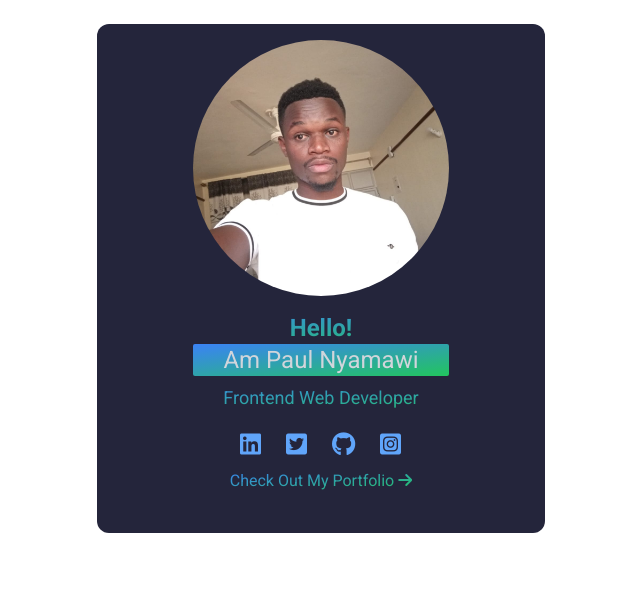
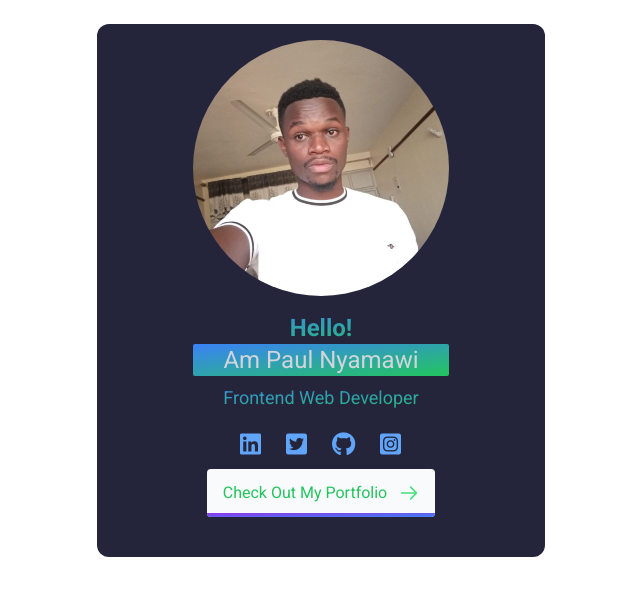
Before and after one commit to Paulhakeem/portfolio, a Vue app: page / in a window 1280 px wide. Shown: the top 596 px of the page, without its empty margins (319-959 px from the left). Built offline with nearby package versions, Linux system fonts and the light colour scheme; a web font is replaced by a local one; what vue3-lottie would draw is missing.

Commit message:
adding some styling

```diff
--- a/src/components/Home.vue
+++ b/src/components/Home.vue
@@ -80,12 +80,54 @@
     <!-- portfolio -->
     <div class="pb-10">
       <RouterLink to="/portfolio">
-      <button
-        class="bg-gradient-to-br from-blue-500 via-ogray-500 to-green-500 bg-clip-text text-transparent hover:underline hover:text-blue-500 active:text-blue-500"
-      >
-        Check Out My Portfolio
-        <i class="fa-solid fa-arrow-right"></i>
-      </button>
+        <a
+          href="#_"
+          class="relative inline-flex items-center justify-start py-3 pl-4 pr-12 overflow-hidden text-green-500 transition-all duration-150 ease-in-out rounded hover:pl-10 hover:pr-6 bg-gray-50 group"
+        >
+          <span
+            class="absolute bottom-0 left-0 w-full h-1 transition-all duration-150 ease-in-out bg-gradient-to-br from-purple-600 to-blue-500 group-hover:h-full"
+          ></span>
+          <span
+            class="absolute right-0 pr-4 duration-200 ease-out group-hover:translate-x-12"
+          >
+            <svg
+              class="w-5 h-5 text-green-400"
+              fill="none"
+              stroke="currentColor"
+              viewBox="0 0 24 24"
+              xmlns="http://www.w3.org/2000/svg"
+            >
+              <path
+                stroke-linecap="round"
+                stroke-linejoin="round"
+                stroke-width="2"
+                d="M14 5l7 7m0 0l-7 7m7-7H3"
+              ></path>
+            </svg>
+          </span>
+          <span
+            class="absolute left-0 pl-2.5 -translate-x-12 group-hover:translate-x-0 ease-out duration-200"
+          >
+            <svg
+              class="w-5 h-5 text-green-400"
+              fill="none"
+              stroke="currentColor"
+              viewBox="0 0 24 24"
+              xmlns="http://www.w3.org/2000/svg"
+            >
+              <path
+                stroke-linecap="round"
+                stroke-linejoin="round"
+                stroke-width="2"
+                d="M14 5l7 7m0 0l-7 7m7-7H3"
+              ></path>
+            </svg>
+          </span>
+          <span
+            class="relative w-full text-left transition-colors duration-200 ease-in-out group-hover:text-white"
+            >Check Out My Portfolio</span
+          >
+        </a>
       </RouterLink>
     </div>
   </div>
--- /dev/null
+++ b/src/components/HomeButtons.vue
@@ -0,0 +1,39 @@
+<template>
+  <main class="flex pt-12 gap-16 px-4 m-auto">
+    <div>
+      <a
+        href="#_"
+        class="px-5 py-2.5 relative rounded group text-white font-medium inline-block"
+      >
+        <span
+          class="absolute top-0 left-0 w-full h-full rounded opacity-50 filter blur-sm bg-gradient-to-br from-purple-600 to-blue-500"
+        ></span>
+        <span
+          class="h-full w-full inset-0 absolute mt-0.5 ml-0.5 bg-gradient-to-br filter group-active:opacity-0 rounded opacity-50 from-purple-600 to-blue-500"
+        ></span>
+        <span
+          class="absolute inset-0 w-full h-full transition-all duration-200 ease-out rounded shadow-xl bg-gradient-to-br filter group-active:opacity-0 group-hover:blur-sm from-purple-600 to-blue-500"
+        ></span>
+        <span
+          class="absolute inset-0 w-full h-full transition duration-200 ease-out rounded bg-gradient-to-br to-purple-600 from-blue-500"
+        ></span>
+        <span class="relative">Read My CV</span>
+      </a>
+    </div>
+
+    <!-- download -->
+    <a
+      href="/src/assets/cv/cv.jpg" download="DevPaulCv.jpg"
+      class="px-5 py-2.5 relative rounded group overflow-hidden font-medium bg-purple-50 text-purple-600 inline-block"
+    >
+      <span
+        class="absolute top-0 left-0 flex w-full h-0 mb-0 transition-all duration-200 ease-out transform translate-y-0 bg-purple-600 group-hover:h-full opacity-90"
+      ></span>
+      <span class="relative group-hover:text-white">Download CV</span>
+    </a>
+  </main>
+</template>
+
+<script setup></script>
+
+<style lang="scss" scoped></style>
--- a/src/views/Portfolio.vue
+++ b/src/views/Portfolio.vue
@@ -2,6 +2,7 @@
 import { RouterLink } from "vue-router";
 import More from "../components/More.vue";
 import buttons from "../components/buttons.vue";
+import HomeButtons from "../components/HomeButtons.vue";
 import { Vue3Lottie } from "vue3-lottie";
 </script>
 <template>
@@ -55,19 +56,15 @@ import { Vue3Lottie } from "vue3-lottie";
             </p>
           </div>
 
-          <div id="user-button" class="flex pt-12 gap-16 px-4 m-auto">
-            <button
-              class="bg-gradient-to-r from-blue-600 via-green-500 to-blue-600 p-3 rounded-full text-white uppercase tracking-wider w-48 hover:shadow-lg hover:animate-bounce"
-            >
-              read my cv
-            </button>
-            <a href="/src/assets/cv/cv.jpg" download="DevPaulCv.jpg">
+          <div id="user-button" class="">
+            <home-buttons/>
+            <!-- <a href="/src/assets/cv/cv.jpg" download="DevPaulCv.jpg">
               <button
                 class="p-3 rounded-full border border-1 border-green-500 text-blue-500 uppercase tracking-wider w-48 hover:animate-bounce"
               >
                 download my cv
               </button>
-            </a>
+            </a> -->
           </div>
         </div>
       </div>
```
